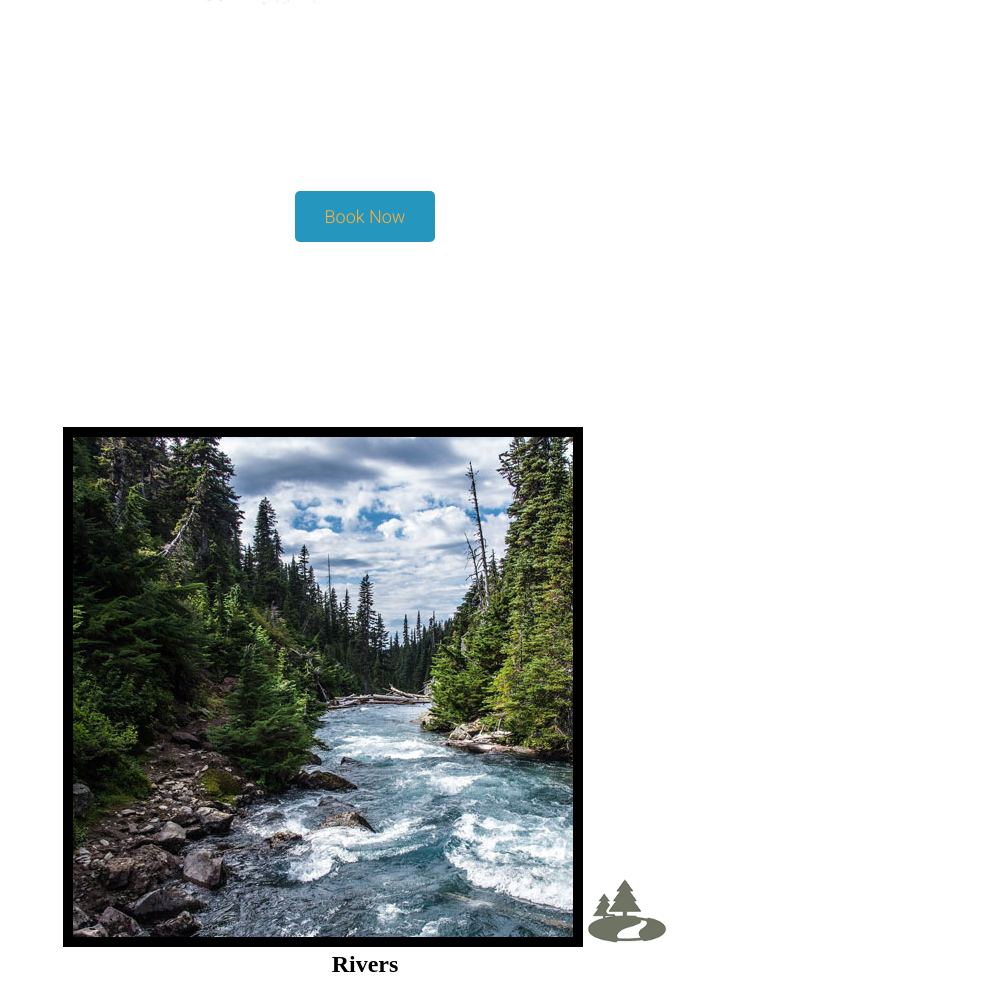
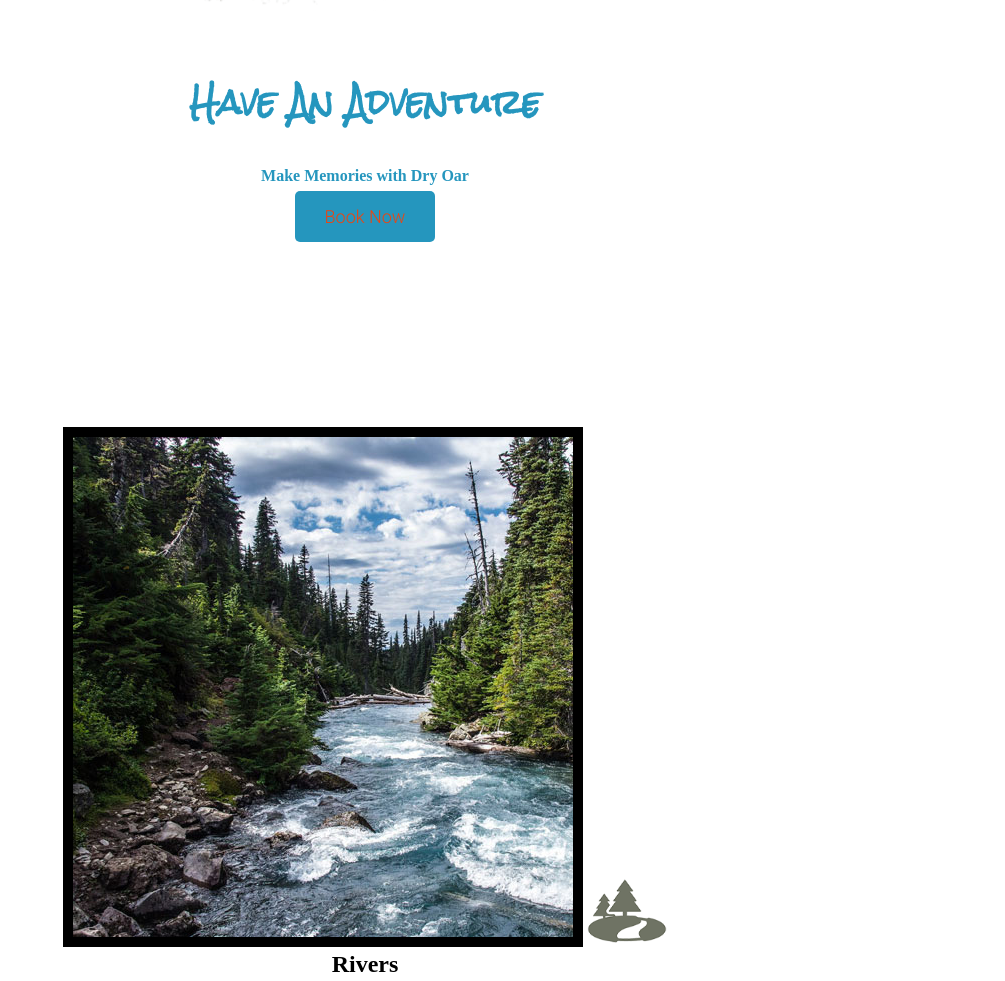
Before and after one commit to Njninja12/Web-Development, a plain HTML site: page wdd130/wwr/index.html in a window 1280 px wide. Shown: the part 905-1886 px from the top of the page, without its empty margins (275-1280 px from the left). Drawn offline with Linux system fonts and the light colour scheme.

Commit message:
chanhed the title text color

```diff
--- a/wdd130/wwr/styles/style.css
+++ b/wdd130/wwr/styles/style.css
@@ -35,7 +35,7 @@ header {
     background-color: #2596be;
 }
 .book, .join {
-    color: #fbb13c;
+    color: #eb4511;
     background-color: #2596be;
     text-decoration: none;
     font-family: 'Roboto', 'sans-serif';
@@ -45,7 +45,7 @@ header {
     border-radius: 5px;
 }
 .book:hover, .join:hover {
-    color: white;
+    color: #eb4511;
     background-color: #fbb13c;
 }
 .rivers-card, .camping-card, .rapids-card {
@@ -68,6 +68,7 @@ header {
 }
 #hero-msg h1, #hero-msg h4 {
     text-align: center;
+    color: #2596be;
 }
 .button-box {
     text-align: center;
```
